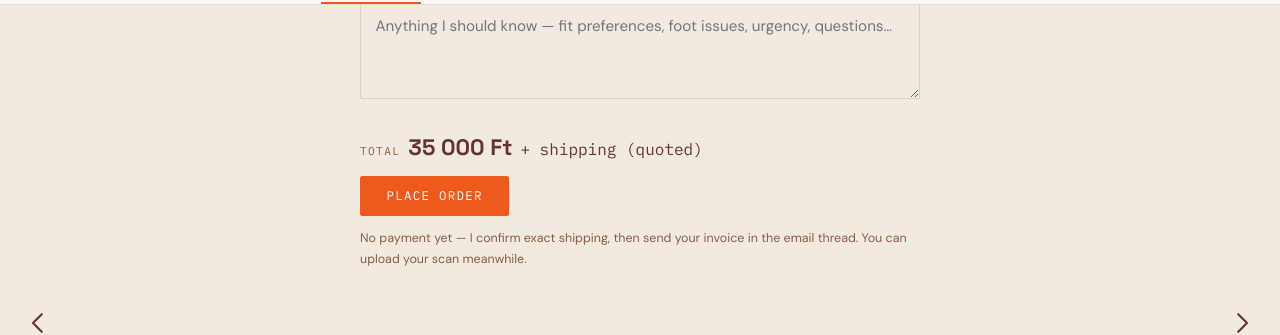
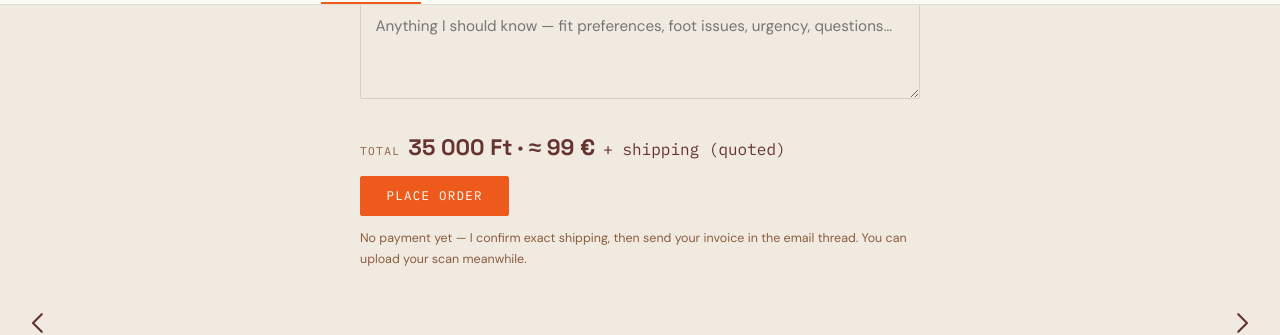
Before and after one commit to 3PO-3D/3po-3d.github.io, a Jekyll site: the page built from forge/products.md, in a window 1280 px wide and 900 px high, scrolled down 1665 px. Shown: the part 127-462 px from the top of the window. Built offline with Jekyll 4.4.1, drawn with Linux system fonts in a browser that asks for light colours.

Commit message:
feat(forge): show EUR alongside HUF on insole pricing (rate 354.13, round up)
- price display now renders "35 000 Ft · ≈ 99 €" (Math.ceil(HUF/354.13))
- EUR_RATE constant in the form JS (refresh periodically)
- HUF stays the charged currency; EUR is an approximate for the EU audience

Co-Authored-By: Claude Opus 4.8 <noreply@anthropic.com>

```diff
--- a/forge/products.md
+++ b/forge/products.md
@@ -119,7 +119,7 @@ permalink: /forge/products/
             <div class="of-field"><label for="ins-unit">Apartment, floor <span style="text-transform:none;letter-spacing:0;opacity:.7;">(optional)</span></label><input type="text" id="ins-unit" name="ship_unit" autocomplete="address-line2"></div>
           </div>
           <div class="of-field"><label for="ins-notes">Notes <span style="text-transform:none;letter-spacing:0;opacity:.7;">(optional)</span></label><textarea id="ins-notes" name="notes" placeholder="Anything I should know — fit preferences, foot issues, urgency, questions…"></textarea></div>
-          <div class="insole-total"><span>Total</span> <strong id="ins-price">35 000 Ft</strong> <span class="iv-ship">+ shipping (quoted)</span></div>
+          <div class="insole-total"><span>Total</span> <strong id="ins-price">35 000 Ft · ≈ 99 €</strong> <span class="iv-ship">+ shipping (quoted)</span></div>
           <div class="of-submit"><button class="btn btn-accent" type="button" id="ins-submit">Place order</button><span class="of-note">No payment yet — I confirm exact shipping, then send your invoice in the email thread. You can upload your scan meanwhile.</span></div>
           <div class="of-done" id="ins-done" hidden><div class="of-check"><svg viewBox="0 0 24 24" fill="none" stroke="currentColor" stroke-width="2.4" stroke-linecap="round" stroke-linejoin="round"><path d="M5 13l4 4 10-10"/></svg></div><h3>Order received — check your email.</h3><p>I&rsquo;ll confirm exact shipping and send your invoice in the same email thread. Meanwhile you can upload your foot scan (link + <a href="{{ '/forge/insole-guide/' | relative_url }}">scan guide</a> are in the email). Work starts once the invoice is paid.</p></div>
           <p class="of-note" id="ins-err" hidden style="color:#b3261e;margin-top:0.8rem;"></p>
```
Also changed, not shown: other parts of forge/products.md (+2 -1 lines).
